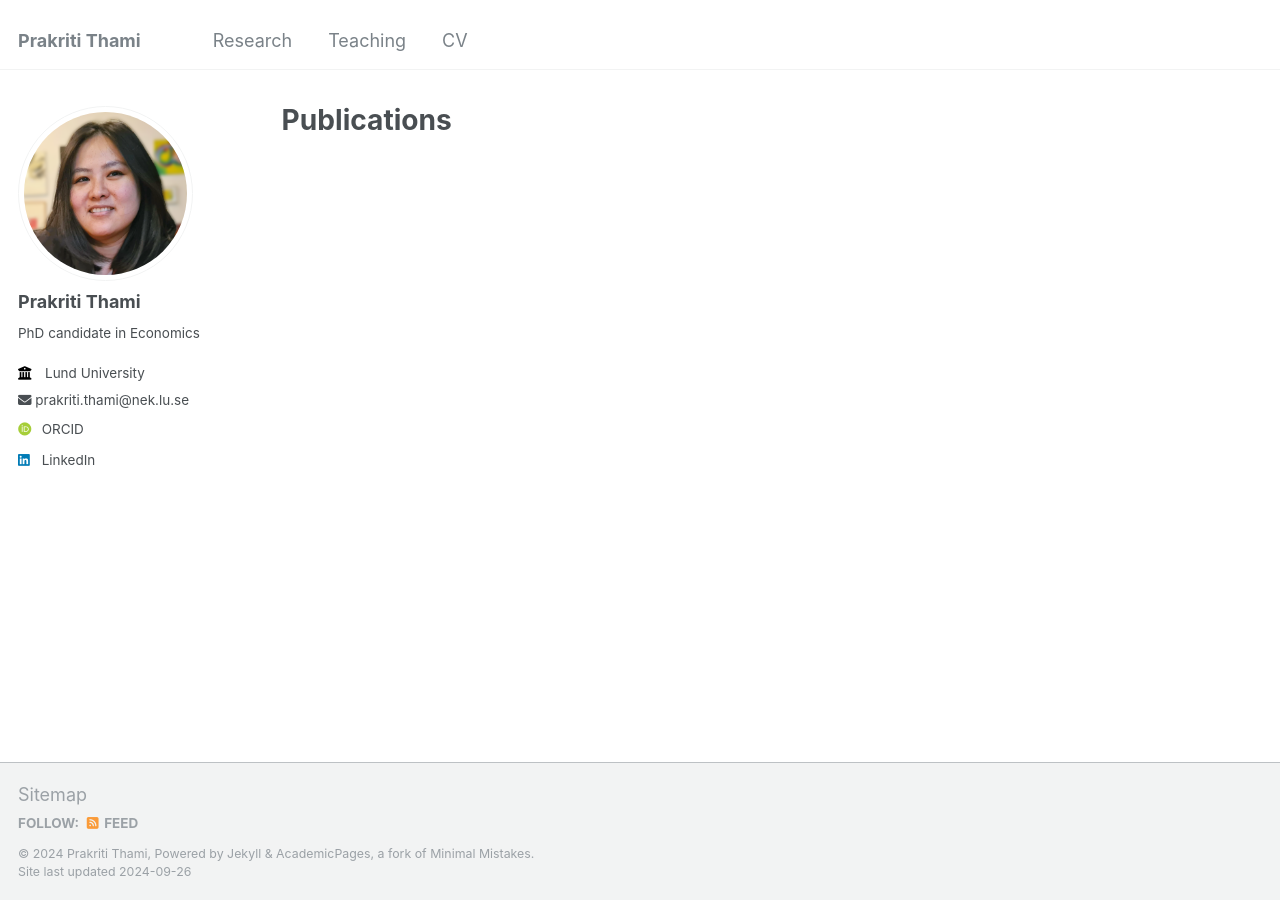
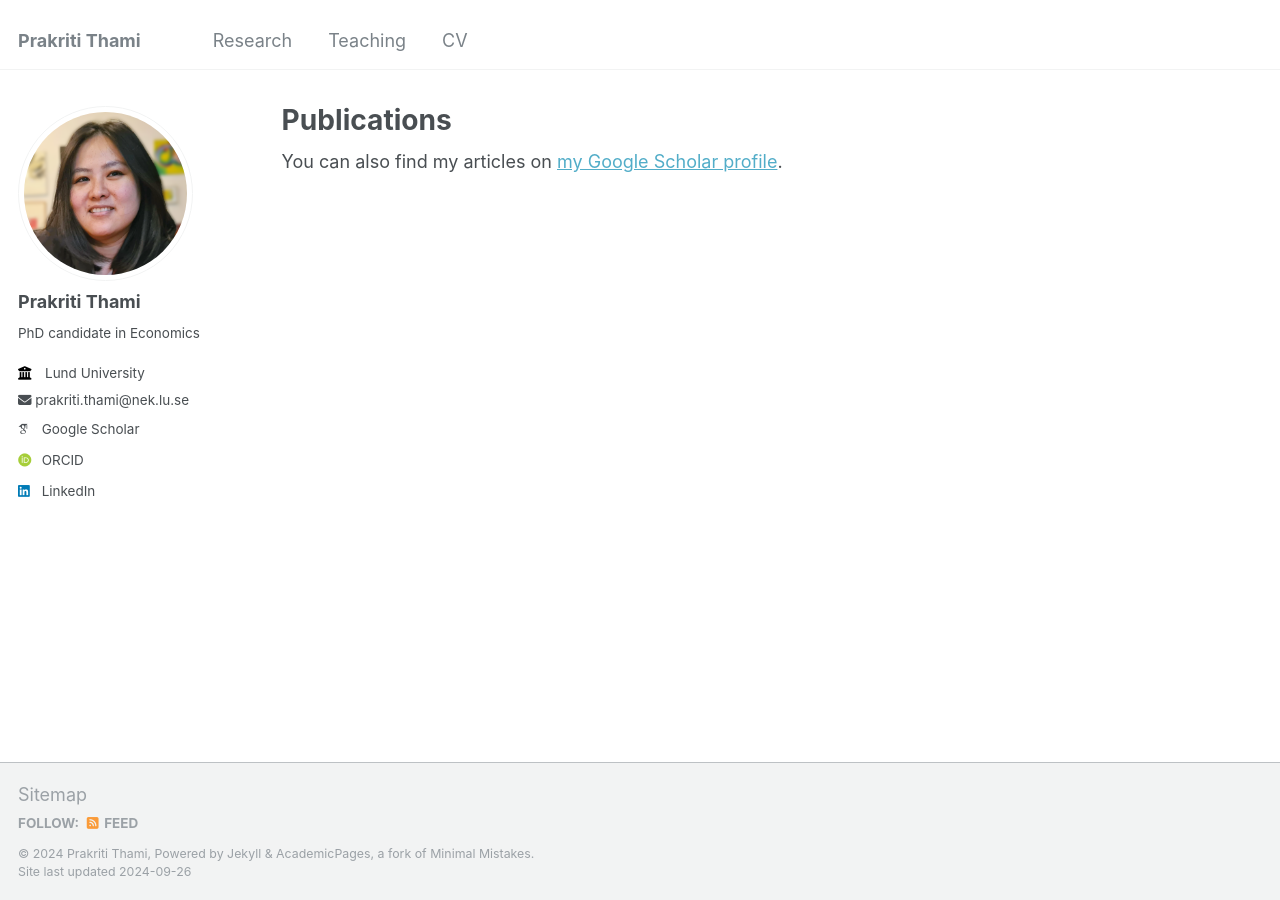
Before and after one commit to prakritithami/prakritithami.github.io, a Jekyll site: the page built from _pages/publications.html, in a window 1280 px wide. Built offline with Jekyll 4.4.1, drawn with Linux system fonts in a browser that asks for light colours; some web fonts are replaced; part of the change alters nothing that is shown.

Commit message:
Update _config.yml

```diff
--- a/_config.yml
+++ b/_config.yml
@@ -32,7 +32,7 @@ author:
 
   # Academic websites
   arxiv            : # URL - Update with the correct link to your profile
-  googlescholar    : # "https://scholar.google.com/citations?user=PS_CX0AAAAAJ"
+  googlescholar    : "https://scholar.google.com/citations?hl=en&user=EgiV2aYAAAAJ"
   impactstory      : # URL
   orcid            : "https://orcid.org/0000-0003-3733-2474"
   semantic         : # URL
```
